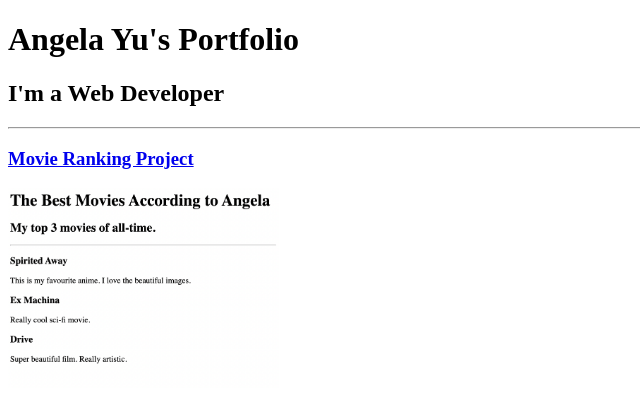
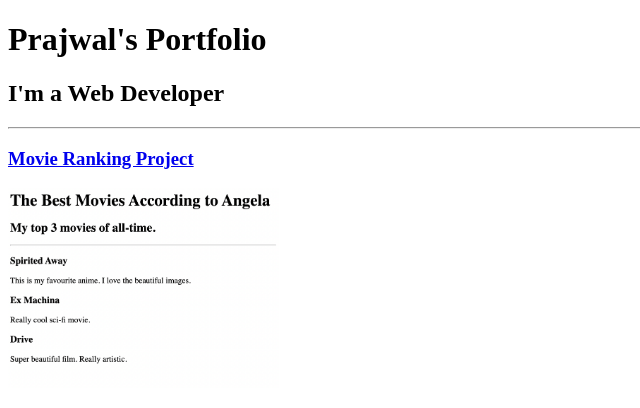
Before and after one commit to Praju0305/html-portfolio, a plain HTML site: page index.html in a window 1280 px wide. Shown: the top 408 px of the page, without its empty margins (0-640 px from the left). Drawn offline with Linux system fonts and the light colour scheme.

Commit message:
Add files via upload

```diff
--- a/index.html
+++ b/index.html
@@ -20,7 +20,7 @@ https://developer.mozilla.org/en-US/docs/Web/HTML/Element/img#attr-height -->
         <title>HTML Portfolio Project</title>
     </head>
     <body>
-        <h1>Angela Yu's Portfolio</h1>
+        <h1>Prajwal's Portfolio</h1>
         <h2>I'm a Web Developer</h2>
         <hr />
         <h3><a href="./public/movie-ranking.html">Movie Ranking Project</a></h3>
```
